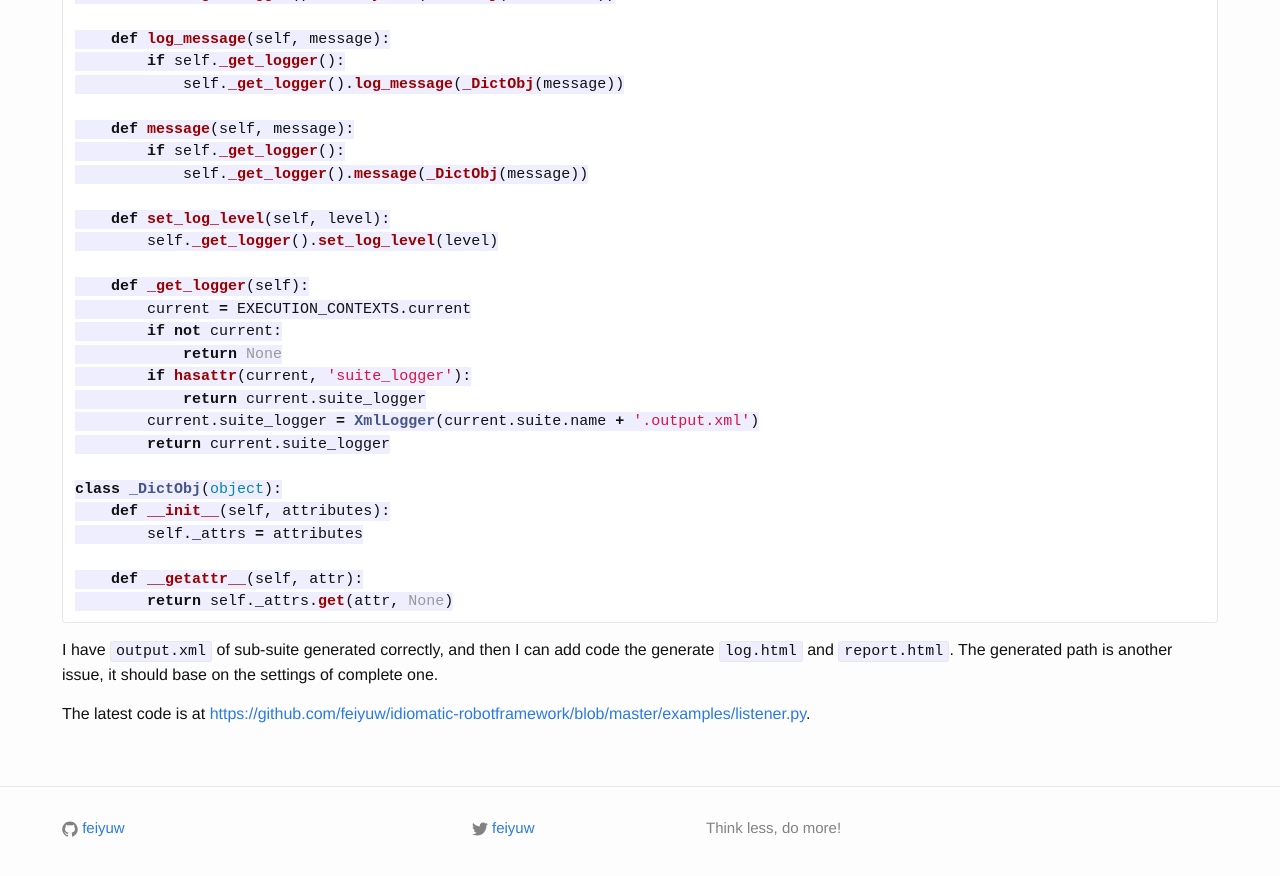
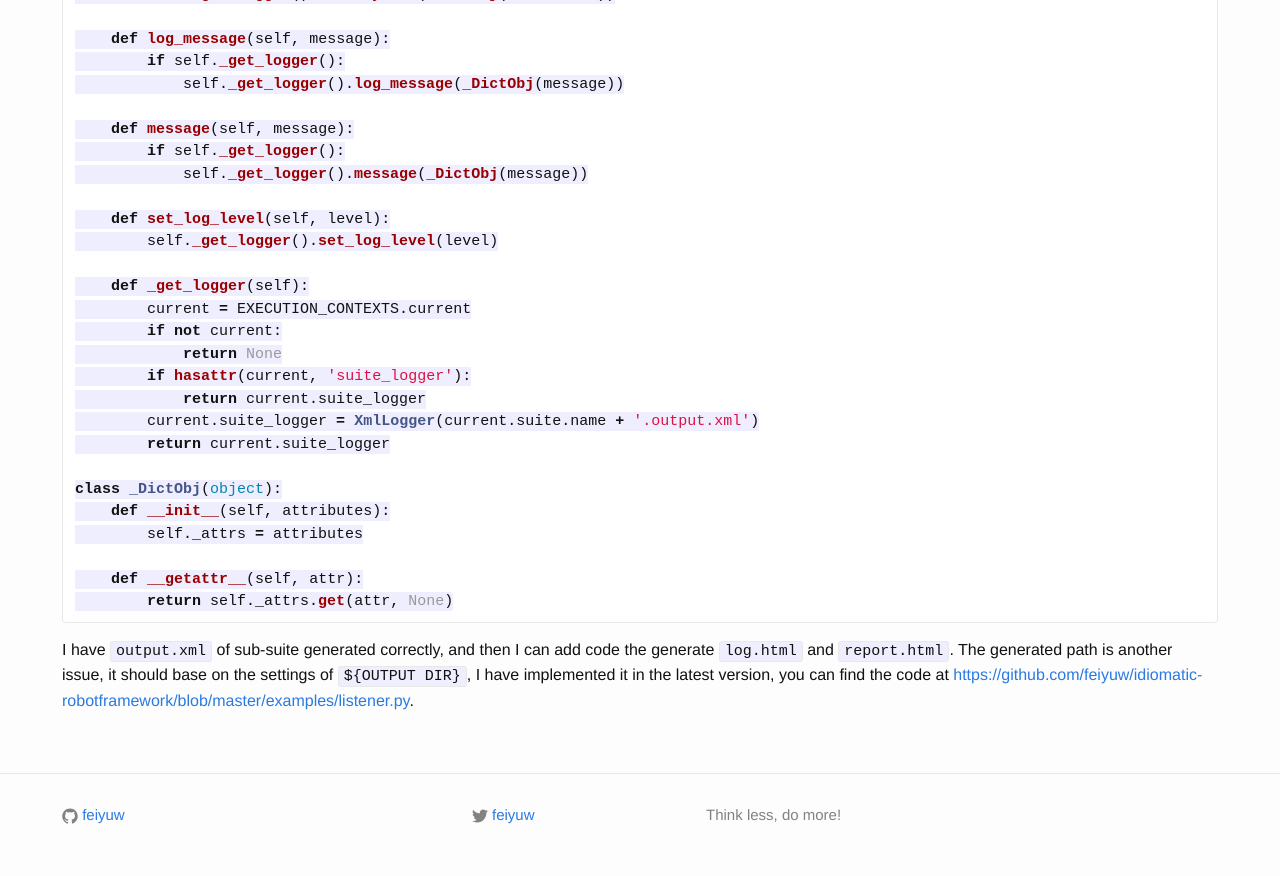
Before and after one commit to feiyuw/feiyuw.github.io, a Jekyll site: the page built from _posts/2015-05-14-generate-robotframework-subsuite-log-during-large-suite-execution.md, in a window 1280 px wide and 900 px high, scrolled down 5885 px. Shown: the top 876 px of the window. Built offline with Jekyll 4.4.1, drawn with Linux system fonts in a browser that asks for light colours; Markdown is read by kramdown in place of the engine named in the settings; comment, search, counter and statistics services are not loaded.

Commit message:
update one paragraph

````diff
--- a/_posts/2015-05-14-generate-robotframework-subsuite-log-during-large-suite-execution.md
+++ b/_posts/2015-05-14-generate-robotframework-subsuite-log-during-large-suite-execution.md
@@ -288,6 +288,4 @@ class _DictObj(object):
         return self._attrs.get(attr, None)
 ```
 
-I have `output.xml` of sub-suite generated correctly, and then I can add code the generate `log.html` and `report.html`. The generated path is another issue, it should base on the settings of complete one.
-
-The latest code is at [https://github.com/feiyuw/idiomatic-robotframework/blob/master/examples/listener.py](https://github.com/feiyuw/idiomatic-robotframework/blob/master/examples/listener.py).
+I have `output.xml` of sub-suite generated correctly, and then I can add code the generate `log.html` and `report.html`. The generated path is another issue, it should base on the settings of `${OUTPUT DIR}`, I have implemented it in the latest version, you can find the code at  [https://github.com/feiyuw/idiomatic-robotframework/blob/master/examples/listener.py](https://github.com/feiyuw/idiomatic-robotframework/blob/master/examples/listener.py).
````
